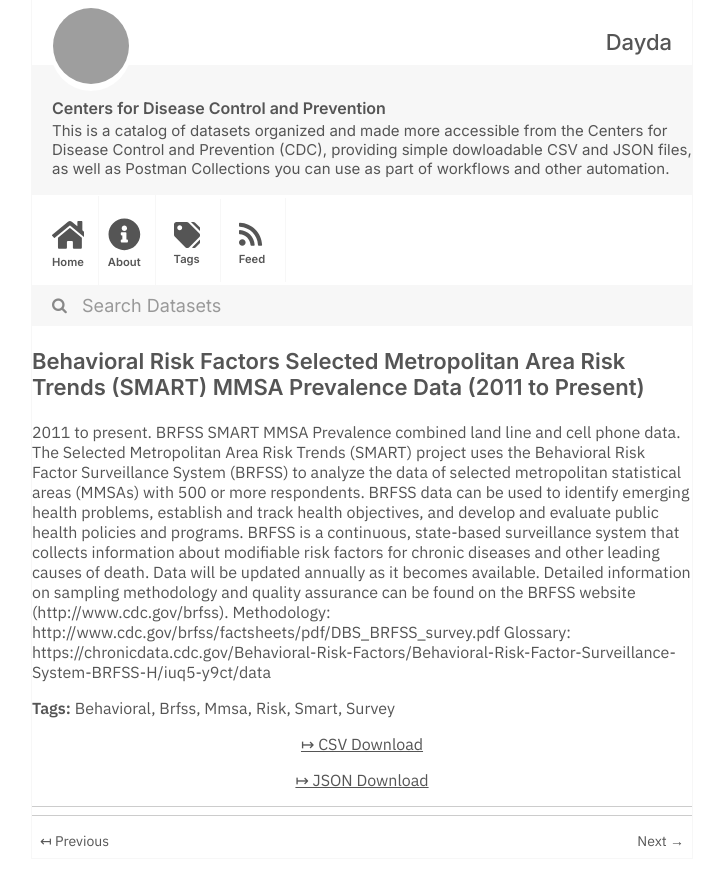
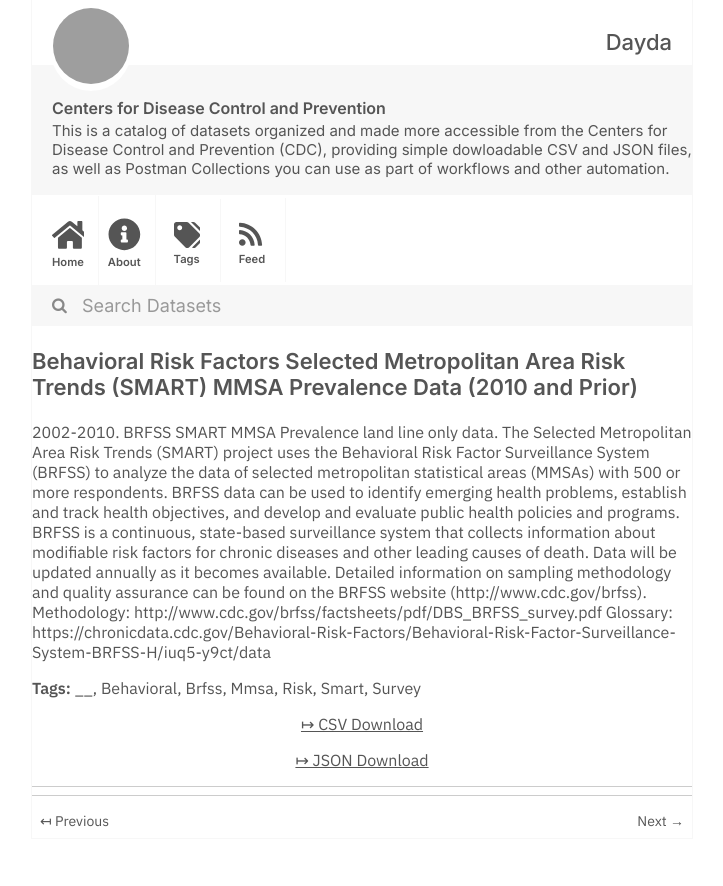
Before and after one commit to dayda-entities/centers-for-disease-control-and-prevention, a Jekyll site: the page built from _posts/2020-11-12-behavioral-risk-factors-select.md, in a window 1280 px wide, cut to the strip 0-886 px from the top of the page. Shown: the whole strip, without its empty margins (278-1001 px from the left). Built offline with Jekyll 4.4.1, drawn with Linux system fonts in a browser that asks for light colours; grey boxes are pictures that could not be loaded.

Commit message:
Publish Data

```diff
--- a/_posts/2020-11-12-behavioral-risk-factors-select.md
+++ b/_posts/2020-11-12-behavioral-risk-factors-select.md
@@ -1,12 +1,13 @@
 ---
 title: >-
   Behavioral Risk Factors Selected Metropolitan Area Risk Trends (SMART) MMSA
-  Prevalence Data (2011 to Present)
-created: '2020-11-12T12:15:00.826759'
-modified: '2021-04-21T19:28:17.369973'
+  Prevalence Data (2010 and Prior)
+created: '2020-11-12T12:16:54.625468'
+modified: '2021-04-21T19:42:24.813483'
 state: active
 type: dataset
 tags:
+  - __
   - Behavioral
   - Brfss
   - Mmsa
@@ -14,9 +15,9 @@ tags:
   - Smart
   - Survey
 groups: []
-csv_url: 'https://data.cdc.gov/api/views/j32a-sa6u/rows.csv?accessType=DOWNLOAD'
-json_url: 'https://data.cdc.gov/api/views/j32a-sa6u/rows.json?accessType=DOWNLOAD'
+csv_url: 'https://data.cdc.gov/api/views/waxm-p5qv/rows.csv?accessType=DOWNLOAD'
+json_url: 'https://data.cdc.gov/api/views/waxm-p5qv/rows.json?accessType=DOWNLOAD'
 layout: post
 
 ---
-2011 to present. BRFSS SMART MMSA Prevalence combined land line and cell phone data. The Selected Metropolitan Area Risk Trends (SMART) project uses the Behavioral Risk Factor Surveillance System (BRFSS) to analyze the data of selected metropolitan statistical areas (MMSAs) with 500 or more respondents. BRFSS data can be used to identify emerging health problems, establish and track health objectives, and develop and evaluate public health policies and programs. BRFSS is a continuous, state-based surveillance system that collects information about modifiable risk factors for chronic diseases and other leading causes of death. Data will be updated annually as it becomes available. Detailed information on sampling methodology and quality assurance can be found on the BRFSS website (http://www.cdc.gov/brfss). Methodology: http://www.cdc.gov/brfss/factsheets/pdf/DBS_BRFSS_survey.pdf Glossary: https://chronicdata.cdc.gov/Behavioral-Risk-Factors/Behavioral-Risk-Factor-Surveillance-System-BRFSS-H/iuq5-y9ct/data
+2002-2010. BRFSS SMART MMSA Prevalence land line only data. The Selected Metropolitan Area Risk Trends (SMART) project uses the Behavioral Risk Factor Surveillance System (BRFSS) to analyze the data of selected metropolitan statistical areas (MMSAs) with 500 or more respondents. BRFSS data can be used to identify emerging health problems, establish and track health objectives, and develop and evaluate public health policies and programs. BRFSS is a continuous, state-based surveillance system that collects information about modifiable risk factors for chronic diseases and other leading causes of death. Data will be updated annually as it becomes available. Detailed information on sampling methodology and quality assurance can be found on the BRFSS website (http://www.cdc.gov/brfss). Methodology: http://www.cdc.gov/brfss/factsheets/pdf/DBS_BRFSS_survey.pdf Glossary: https://chronicdata.cdc.gov/Behavioral-Risk-Factors/Behavioral-Risk-Factor-Surveillance-System-BRFSS-H/iuq5-y9ct/data
```
